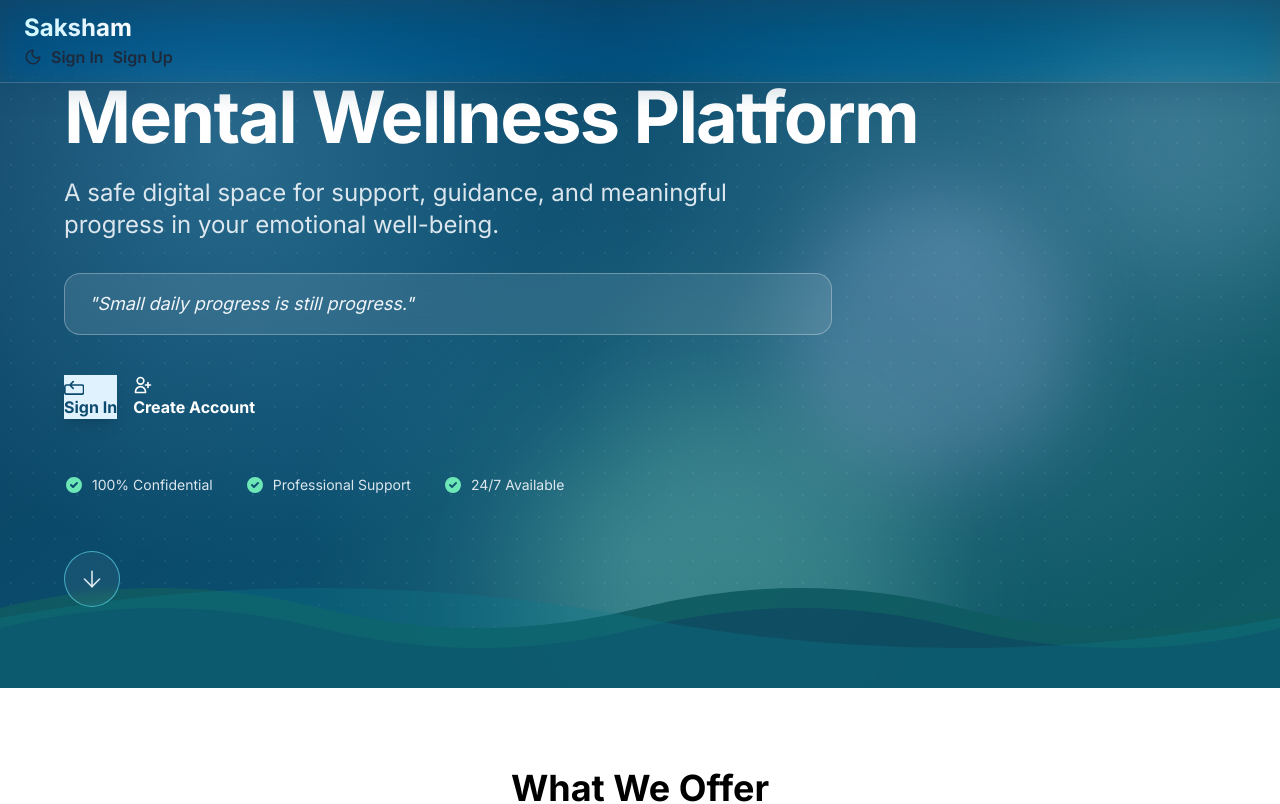
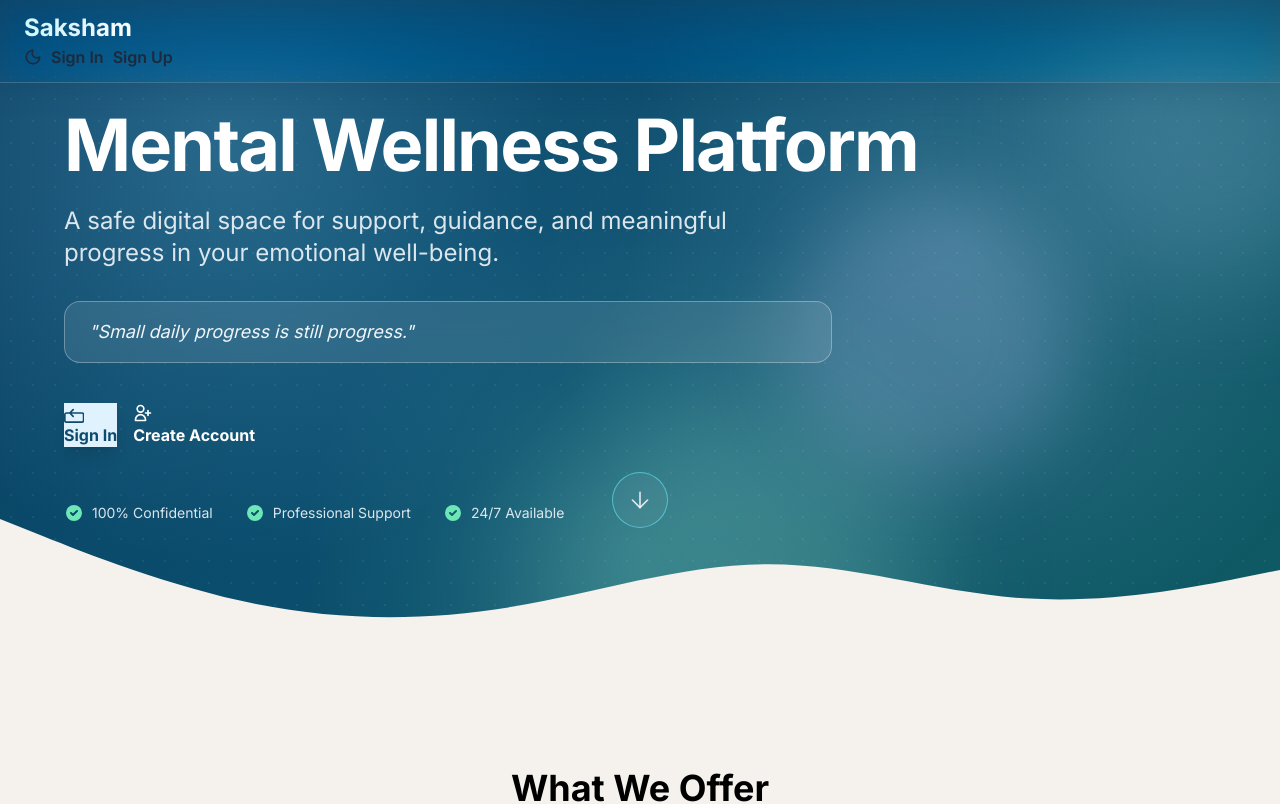
Before and after one commit to rahaneom/saksham, a React (Vite) app in the folder frontend/: page / in a window 1280 px wide. Shown: the top 804 px of the page. Built offline with nearby package versions, Linux system fonts and the light colour scheme; the HTML template or start-up script is replaced by a standard one.

Commit message:
curve implemented hero section

```diff
--- a/frontend/src/pages/Landing.jsx
+++ b/frontend/src/pages/Landing.jsx
@@ -192,24 +192,35 @@ function Landing() {
               </div>
             </div>
 
-            <a href="#offerings" className="inline-flex items-center gap-2 text-slate-100/90 hover:text-white transition-colors">
-              <span className="h-14 w-14 rounded-full border border-cyan-300/60 grid place-items-center bg-white/5 backdrop-blur-sm">
-                <ArrowDown size={26} strokeWidth={1.5} />
-              </span>
-            </a>
           </div>
         </div>
 
-        {/* Wave divider */}
-        <svg className="absolute bottom-0 left-0 w-full h-40" viewBox="0 0 1440 160" preserveAspectRatio="none" xmlns="http://www.w3.org/2000/svg">
-          <path d="M0,80 Q180,40 360,80 T720,80 T1080,80 T1440,80 L1440,160 L0,160 Z" fill="#0f5b63" opacity="0.95" />
-          <path d="M0,100 Q180,60 360,100 T720,100 T1080,100 T1440,100 L1440,160 L0,160 Z" fill="#0c3f61" opacity="0.5" />
-          <path d="M0,90 Q360,30 720,90 T1440,90 L1440,160 L0,160 Z" fill="#0a7a8b" opacity="0.3" />
+        <a
+          href="#offerings"
+          className="absolute left-1/2 -translate-x-1/2 bottom-40 z-20 inline-flex items-center justify-center text-slate-100/90 hover:text-white transition-colors"
+        >
+          <span className="h-14 w-14 rounded-full border border-cyan-300/60 grid place-items-center bg-white/5 backdrop-blur-sm">
+            <ArrowDown size={26} strokeWidth={1.5} />
+          </span>
+        </a>
+
+        {/* Inverted Curve (Hero Bottom Cut) */}
+        <svg
+          className="pointer-events-none absolute -bottom-px left-0 w-full h-[150px] md:h-[170px] z-[2]"
+          viewBox="0 0 1440 320"
+          preserveAspectRatio="none"
+          xmlns="http://www.w3.org/2000/svg"
+          aria-hidden="true"
+        >
+          <path
+            fill="#f5f2ed"
+            d="M0,0L48,32C96,64,192,128,288,160C384,192,480,192,576,165.3C672,139,768,85,864,85.3C960,85,1056,139,1152,149.3C1248,160,1344,128,1392,112L1440,96L1440,320L0,320Z"
+          />
         </svg>
       </section>
 
       {/* Features Section */}
-      <div id="offerings" className="bg-base-100 py-20 px-4 relative">
+      <div id="offerings" className="bg-[#f5f2ed] py-20 px-4 relative">
         <div className="max-w-7xl mx-auto">
           <h2 className="text-4xl font-bold text-center mb-12 animate-slideUp">What We Offer</h2>
 
```
